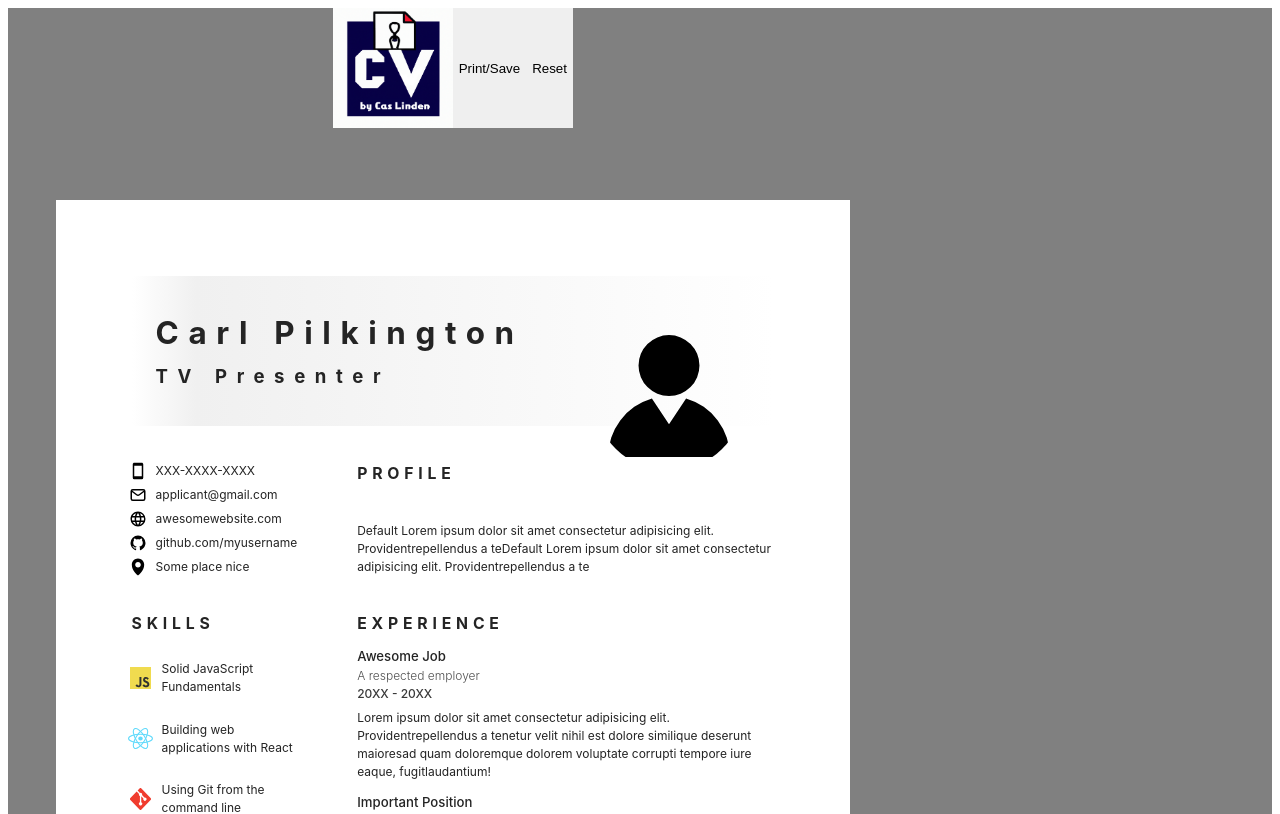
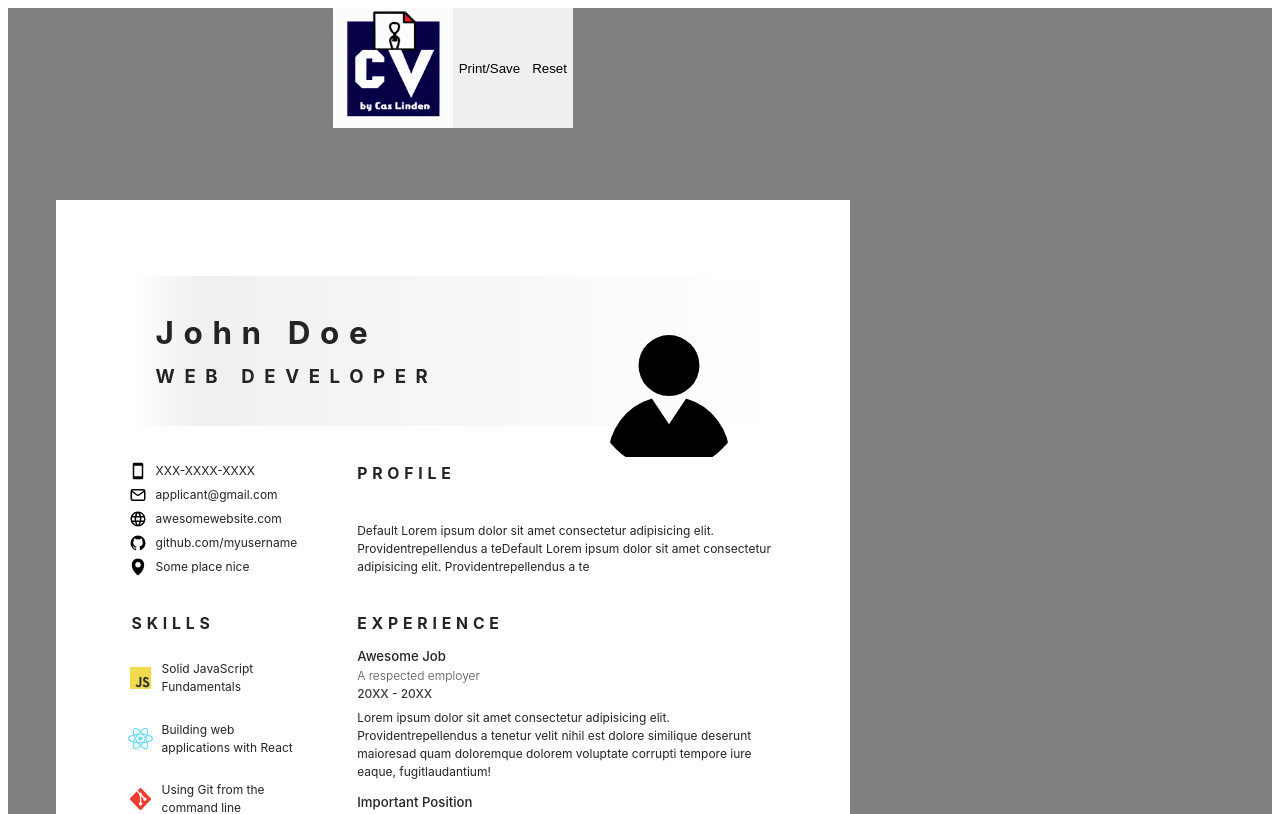
Before and after one commit to CasLinden/cv-builder, a React (Vite) app: page / in a window 1280 px wide. Shown: the top 814 px of the page. Built offline with nearby package versions, Linux system fonts and the light colour scheme.

Commit message:
changed the default data

```diff
--- a/src/defaultData.js
+++ b/src/defaultData.js
@@ -1,6 +1,6 @@
  const defaultData = {
-    name: "Carl Pilkington",
-    job: "TV Presenter",
+    name: "John Doe",
+    job: "WEB DEVELOPER",
     contact: [
       { key: "phone", description: "XXX-XXXX-XXXX", icon: "phone" },
       {
```
